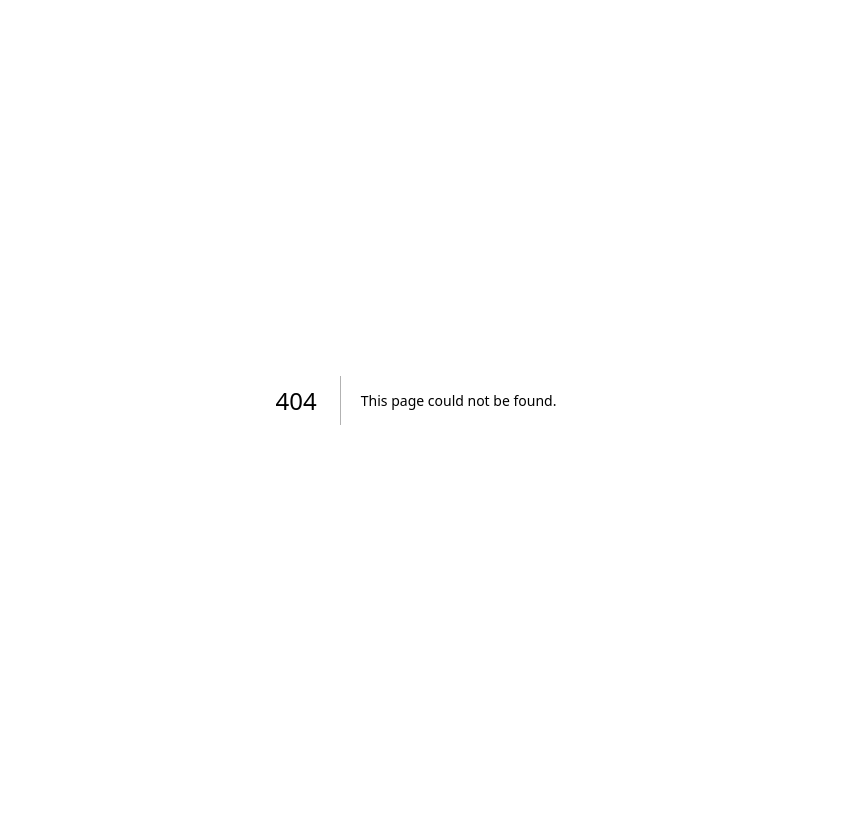
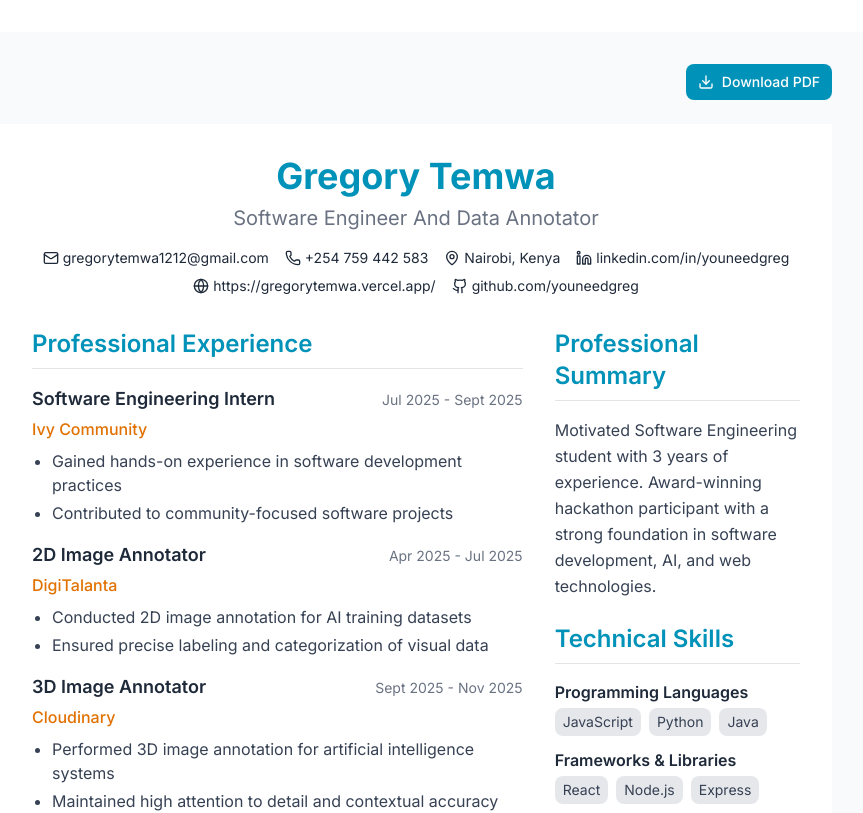
Before and after one commit to youneedgreg/Myportifolio, a Next.js app: page /cv in a window 1280 px wide. Before the commit this address had no page. Shown: the top 813 px of the page, without its empty margins (224-1087 px from the left). Built offline with nearby package versions, Linux system fonts and the light colour scheme.

Commit message:
added the cv into its own page and itergrated it into the app

```diff
--- /dev/null
+++ b/app/cv/page.tsx
@@ -0,0 +1,9 @@
+import { CVTemplate } from "@/components/cv-template";
+
+export default function CVPage() {
+  return (
+    <div className="container mx-auto py-8">
+      <CVTemplate />
+    </div>
+  );
+}
--- a/components/cv-template.tsx
+++ b/components/cv-template.tsx
@@ -27,7 +27,7 @@ export function CVTemplate() {
           <h1 className="text-4xl font-bold text-cyan-600 mb-2">
             Gregory Temwa
           </h1>
-          <p className="text-xl text-gray-500 mb-4">Software Engineer</p>
+          <p className="text-xl text-gray-500 mb-4">Software Engineer And Data Annotator</p>
 
           <div className="flex flex-wrap justify-center gap-x-4 gap-y-2 text-sm text-gray-800">
             <a href="mailto:gregorytemwa1212@gmail.com" className="flex items-center gap-1 hover:text-cyan-600">
@@ -48,7 +48,7 @@ export function CVTemplate() {
             </a>
             <a href="https://gregorytemwa.vercel.app" target="_blank" rel="noopener noreferrer" className="flex items-center gap-1 hover:text-cyan-600">
               <Globe className="w-4 h-4" />
-              <span>gregorytemwa.vercel.app</span>
+              <span>https://gregorytemwa.vercel.app/</span>
             </a>
             <a href="https://github.com/youneedgreg" target="_blank" rel="noopener noreferrer" className="flex items-center gap-1 hover:text-cyan-600">
               <Github className="w-4 h-4" />
--- a/components/site-header.tsx
+++ b/components/site-header.tsx
@@ -26,6 +26,9 @@ export default function SiteHeader() {
           <a className="hover:underline underline-offset-4" href="#contact">
             Contact
           </a>
+          <Link className="hover:underline underline-offset-4" href="/cv">
+            CV
+          </Link>
         </nav>
         <div className="flex items-center gap-2">
           <Button asChild variant="ghost" size="icon" aria-label="GitHub">
```
